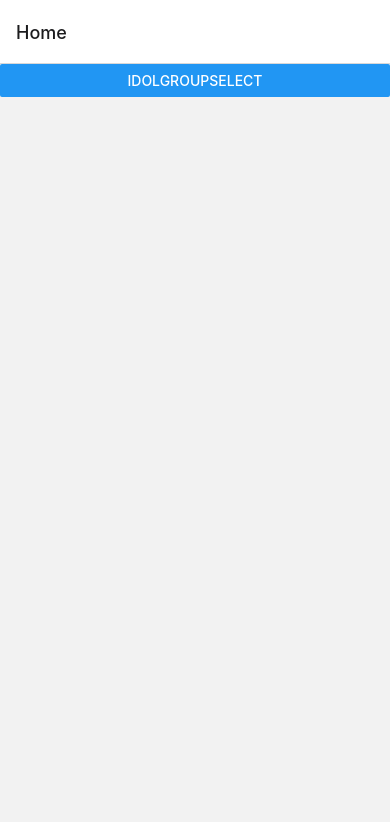
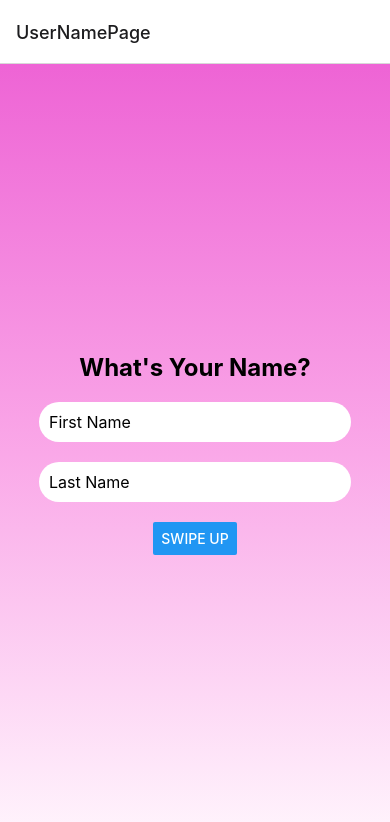
Before and after one commit to Katching-Project/katching, a React Native app in the folder katching/: screen /UserNamePage in a window 390 px wide. Shown: the top 822 px of the page. Built offline with nearby package versions, Linux system fonts and the light colour scheme.

Commit message:
Implementing UserName Page

```diff
--- a/katching/App.js
+++ b/katching/App.js
@@ -1,7 +1,7 @@
 import * as React from 'react';
 import { NavigationContainer } from '@react-navigation/native';
 import { createStackNavigator } from '@react-navigation/stack';
-import HomeScreen from './screens/HomeScreen';
+import UserNamePage from './screens/UserNamePage';
 import IdolGroupSelect from './screens/IdolGroupSelect';
 
 const Stack = createStackNavigator();
@@ -10,7 +10,7 @@ export default function App() {
   return (
     <NavigationContainer>
       <Stack.Navigator>
-        <Stack.Screen name="Home" component={HomeScreen}/>
+        <Stack.Screen name="UserNamePage" component={UserNamePage}/>
         <Stack.Screen name="IdolGroupSelect" component={IdolGroupSelect}/>
       </Stack.Navigator>
     </NavigationContainer>
--- a/katching/package.json
+++ b/katching/package.json
@@ -13,6 +13,7 @@
     "@react-navigation/stack": "^6.3.26",
     "expo": "~50.0.11",
     "expo-dev-client": "~3.3.9",
+    "expo-linear-gradient": "~12.7.2",
     "expo-status-bar": "~1.11.1",
     "react": "18.2.0",
     "react-native": "0.73.4",
--- a/katching/screens/HomeScreen.js
+++ /dev/null
@@ -1,14 +0,0 @@
-import { useNavigation } from "@react-navigation/native";
-import { View, Button } from "react-native";
-
-export default function HomeScreen() {
-    const navigation = useNavigation()
-    return (
-        <View>
-            <Button
-                title="IdolGroupSelect"
-                onPress={() => navigation.navigate("IdolGroupSelect")}
-            />
-        </View>
-    )
-}
--- /dev/null
+++ b/katching/screens/UserNamePage.js
@@ -0,0 +1,61 @@
+import React, { useState } from 'react';
+import { useNavigation } from "@react-navigation/native";
+import { View, Button, Text, TextInput } from "react-native";
+import { LinearGradient } from 'expo-linear-gradient';
+import { basicStyles } from "./styles/basicStyles";
+
+const GRADIENT_COLOR_RANGE = ['#EE64D5', '#FAA8E8', '#FFF6FD'];
+
+export default function UserNamePage() {
+  const navigation = useNavigation();
+
+  const [firstNameInputValue, setFirstNameInputValue] = useState('');
+  const [lastNameInputValue, setLastNameInputValue] = useState('');
+
+  const handleFirstNameInputChange = (text) => {
+    setFirstNameInputValue(text);
+  };
+
+  const handleLastNameInputValue = (text) => {
+    setLastNameInputValue(text);
+  };
+
+  return (
+    <View style={basicStyles.container}>
+      <LinearGradient
+        colors={GRADIENT_COLOR_RANGE}
+        start={{ x: 0, y: 0 }}
+        end={{ x: 0, y: 1 }}
+        style={basicStyles.gradient}
+      >
+        {/* Header Text */}
+        <Text style={basicStyles.headerText}>What's Your Name?</Text>
+
+        {/* Input Box */}
+        <View style={basicStyles.inputContainer}>
+          <TextInput
+            style={basicStyles.input}
+            placeholder="First Name"
+            value={firstNameInputValue}
+            onChangeText={handleFirstNameInputChange}
+          />
+        </View>
+
+        <View style={basicStyles.inputContainer}>
+          <TextInput
+            style={basicStyles.input}
+            placeholder="Last Name"
+            value={lastNameInputValue}
+            onChangeText={handleLastNameInputValue}
+          />
+        </View>
+
+        {/* Button */}
+        <Button
+          title="Swipe Up"
+          onPress={() => navigation.navigate("IdolGroupSelect")}
+        />
+      </LinearGradient>
+    </View>
+  );
+}
--- /dev/null
+++ b/katching/screens/styles/basicStyles.js
@@ -0,0 +1,32 @@
+import { StyleSheet } from 'react-native';
+
+export const basicStyles = StyleSheet.create({
+  container: {
+    flex: 1,
+    justifyContent: 'center',
+    alignItems: 'center',
+  },
+  gradient: {
+    flex: 1,
+    width: '100%',
+    justifyContent: 'center',
+    alignItems: 'center',
+  },
+  headerText: {
+    fontSize: 24,
+    fontWeight: 'bold',
+    color: 'black',
+    marginBottom: 20,
+  },
+  inputContainer: {
+    width: '80%',
+    backgroundColor: 'white',
+    borderRadius: 20,
+    padding: 10,
+    marginBottom: 20,
+  },
+  input: {
+    fontSize: 16,
+    color: 'black',
+  },
+});
```
Also changed, not shown: katching/apis/apis.js (added, +23 -0 lines), 2 other files (tests, documents, lock files or other folders).
